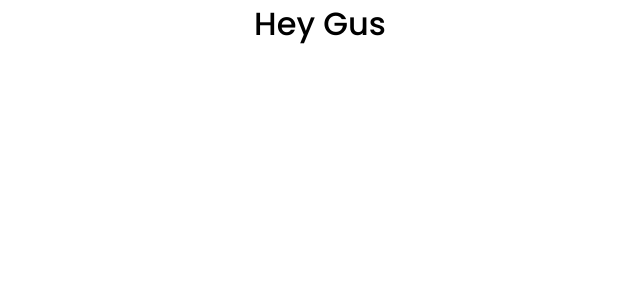
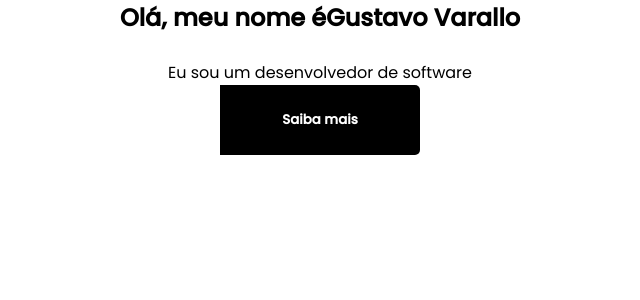
Before and after one commit to guvarallo/selfolio, a React (Create React App) app: page / in a window 1280 px wide. Shown: the top 300 px of the page, without its empty margins (320-960 px from the left). Built offline with nearby package versions, Linux system fonts and the light colour scheme.

Commit message:
added main section

```diff
--- a/package.json
+++ b/package.json
@@ -13,11 +13,12 @@
     "nanoid": "^3.1.12",
     "polished": "^3.6.6",
     "react": "^16.13.1",
-    "react-bootstrap": "^1.3.0",
     "react-dom": "^16.13.1",
     "react-helmet": "^6.1.0",
     "react-icons": "^3.11.0",
+    "react-reveal": "^1.2.2",
     "react-scripts": "3.4.3",
+    "react-scroll": "^1.8.1",
     "styled-components": "^5.2.0",
     "typescript": "^4.0.2"
   },
--- a/src/App.tsx
+++ b/src/App.tsx
@@ -1,10 +1,11 @@
 import React from 'react';
 
+import Main from './components/Main/index';
 import GlobalStyles from './styles/global';
 
 const App: React.FC = () => (
   <>
-    <h1>Hey Gus</h1>
+    <Main />
     <GlobalStyles />
   </>
 );
--- /dev/null
+++ b/src/components/Main/index.tsx
@@ -0,0 +1,48 @@
+import React from 'react';
+import Fade from 'react-reveal/Fade';
+// import { Link } from 'react-scroll';
+
+import { mainData } from '../../source/data';
+import { Outdoor } from './styles';
+
+const Main: React.FC = () => {
+  const { title, name, subtitle, cta } = mainData;
+
+  return (
+    <Outdoor>
+      <Fade left duration={1000} delay={500} distance="30px">
+        <h1>
+          {title}
+          <span>{name}</span>
+        </h1>
+        <br />
+        {subtitle}
+      </Fade>
+      <Fade duration={1000} delay={1000} distance="30px">
+        <button type="button">{cta}</button>
+      </Fade>
+    </Outdoor>
+    // <section id="hero" className="jumbotron">
+    //   <Container>
+    //     <Fade left duration={1000} delay={500} distance="30px">
+    //       <h1 className="hero-title">
+    //         {title} <span className="text-color-main">{name}</span>
+    //         <br />
+    //         {subtitle}
+    //       </h1>
+    //     </Fade>
+    //     <Fade duration={1000} delay={1000} distance="30px">
+    //       <p className="hero-cta">
+    //         <button type="button" className="cta-btn cta-btn--hero">
+    //           <Link to="about" smooth duration={1000}>
+    //             {cta}
+    //           </Link>
+    //         </button>
+    //       </p>
+    //     </Fade>
+    //   </Container>
+    // </section>
+  );
+};
+
+export default Main;
--- /dev/null
+++ b/src/components/Main/styles.ts
@@ -0,0 +1,19 @@
+import styled from 'styled-components';
+import { lighten } from 'polished';
+
+export const Outdoor = styled.section`
+  button {
+    width: 200px;
+    height: 70px;
+    border-radius: 0 5px 5px 0;
+    border: 0;
+    background: #000;
+    color: #fff;
+    font-weight: bold;
+    transition: background-color 0.2s;
+
+    &:hover {
+      background: ${lighten(0.4, '#000')};
+    }
+  }
+`;
--- a/src/source/data.ts
+++ b/src/source/data.ts
@@ -5,3 +5,10 @@ export const headData = {
   description: 'Bem vindo ao meu site',
   favicon: '',
 };
+
+export const mainData = {
+  title: 'Olá, meu nome é',
+  name: 'Gustavo Varallo',
+  subtitle: 'Eu sou um desenvolvedor de software',
+  cta: 'Saiba mais',
+};
--- a/src/styles/global.ts
+++ b/src/styles/global.ts
@@ -1,7 +1,6 @@
 import { createGlobalStyle } from 'styled-components';
 
 export default createGlobalStyle`
-
   * {
     margin: 0;
     padding: 0;
@@ -16,7 +15,6 @@ export default createGlobalStyle`
 
   body, input, button {
     font-family: 'Poppins';
-    font-size: 16px;
     text-align: center;
 
   }
@@ -25,8 +23,26 @@ export default createGlobalStyle`
     margin: 0 auto;
   }
 
-  h1, h2, h3, h4, h5, h6, strong {
-    font-weight: 500;
+  h1 {
+    font-weight: 700;
+  }
+
+  p,
+  a {
+    font-family: 'Poppins', sans-serif;
+    font-size: 1.6rem;
+  }
+
+  a,
+  a:link,
+  a:hover,
+  a:visited,
+  a:active {
+    text-decoration: none;
+  }
+
+  a:hover {
+    transition: all 0.3s ease-in-out;
   }
 
   button {
```
Also changed, not shown: 1 other file (tests, documents, lock files or other folders).
